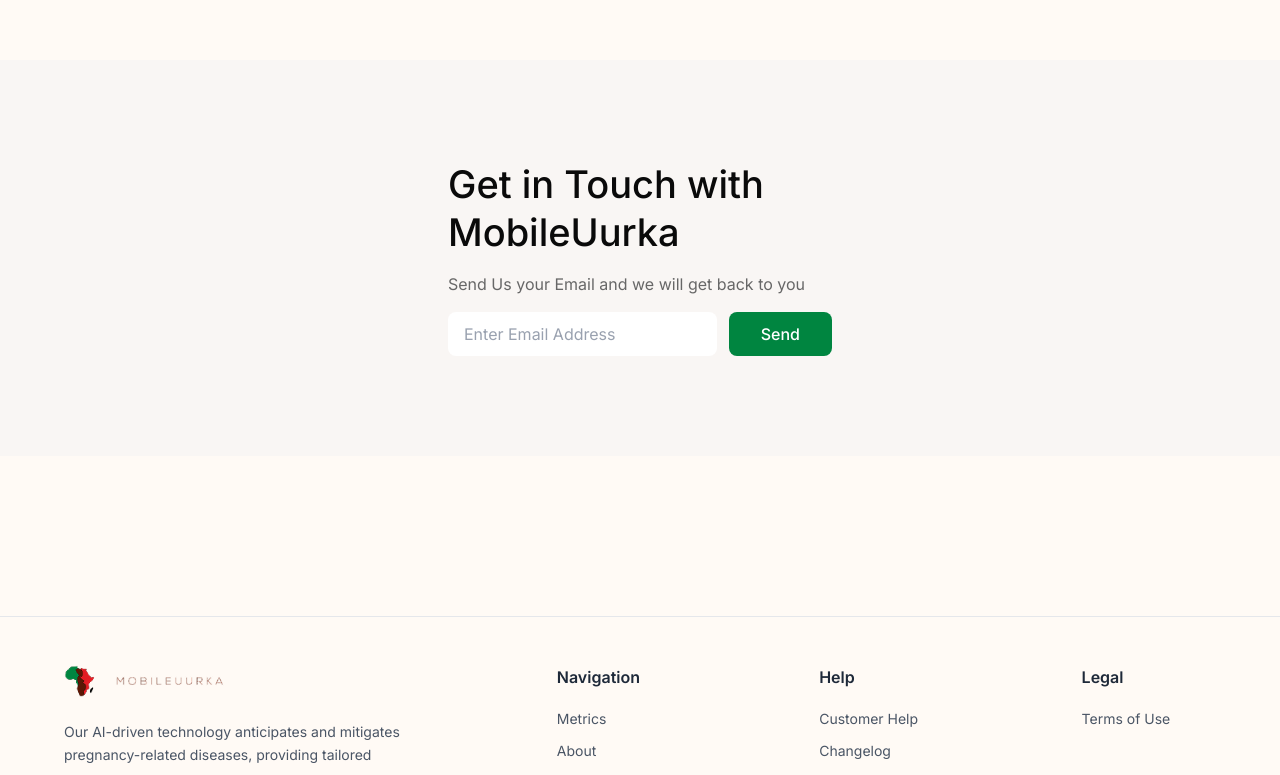
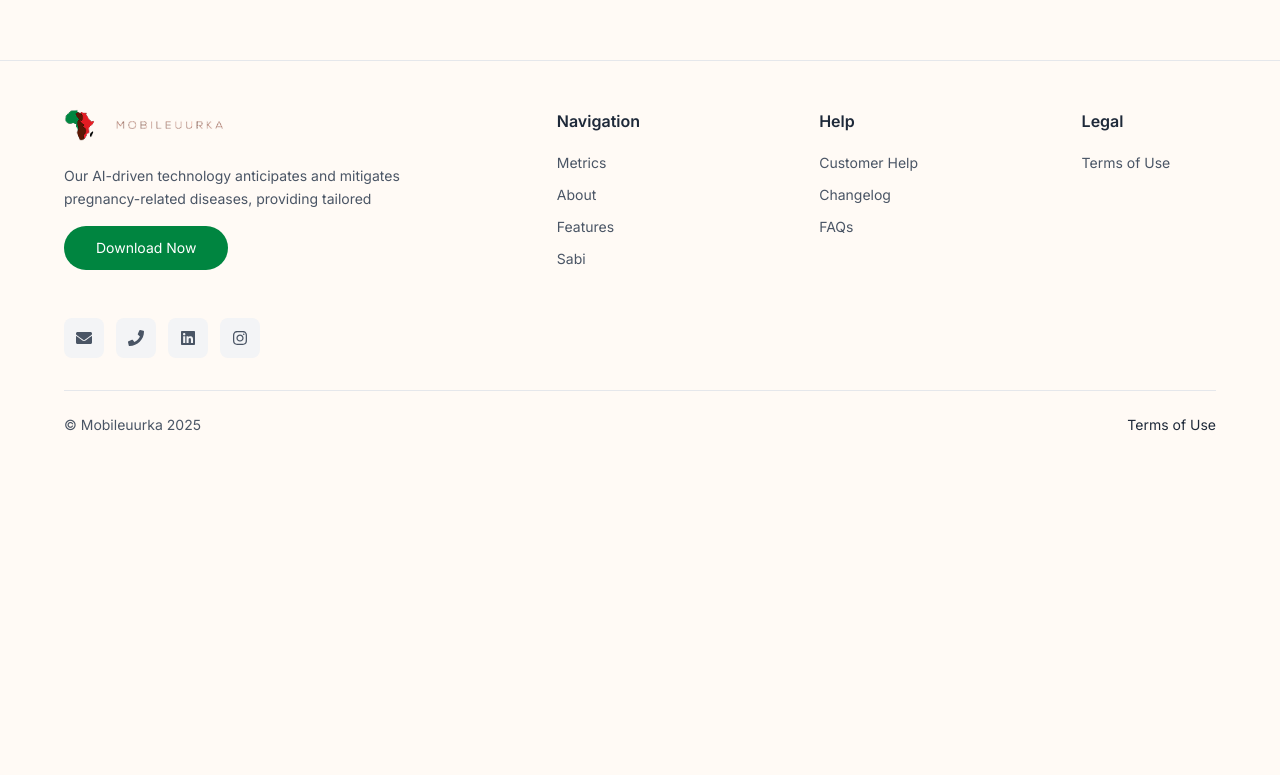
Before and after one commit to MobileUurka/mobileuurka.github.io, a React (Vite) app: page / in a window 1280 px wide. Shown: the part 4930-5705 px from the top of the page. After the commit the page ends 5413 px from the top, so only its background shows below. Built offline with nearby package versions, Linux system fonts and the light colour scheme.

Commit message:
feat:reducing length of website

```diff
--- a/src/App.tsx
+++ b/src/App.tsx
@@ -27,7 +27,7 @@
     <div id="sabi" className="pt-20"><Sabi/></div>
     <Pricing/>
     <div id="faqs" className="pt-20"><FAQs/></div>
-    <div id="cta" className="pt-20"><CTA/></div>
+    {/* <div id="cta" className="pt-20"><CTA/></div> */}
     <div id="footer" className="pt-20"><Footer/></div>
     </>
   )
```
